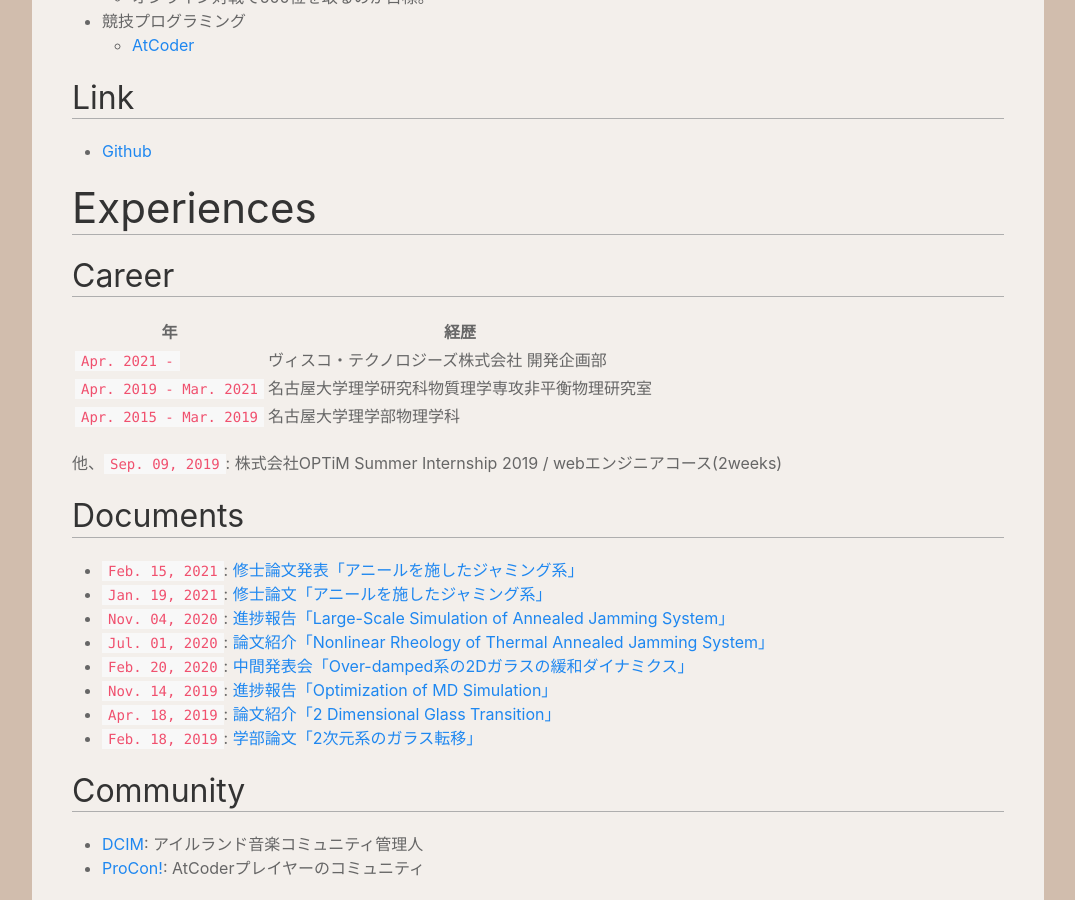
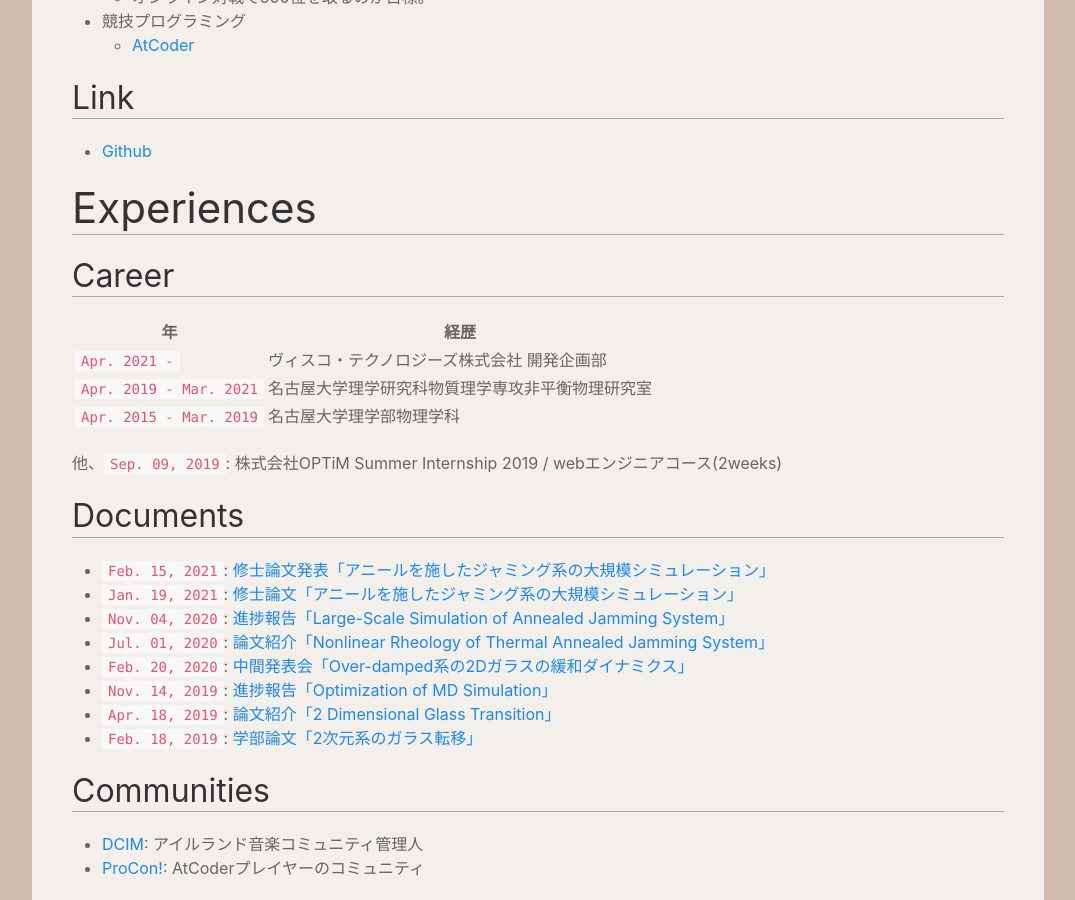
Before and after one commit to physpeach/physpeach.github.io, a Jekyll site: the page built from profile.md, in a window 1280 px wide and 900 px high, scrolled down 928 px. Shown: the whole window, without its empty margins (102-1177 px from the left). Built offline with Jekyll 4.4.1, drawn with Linux system fonts in a browser that asks for light colours.

Commit message:
some fix

```diff
--- a/profile.md
+++ b/profile.md
@@ -52,8 +52,8 @@ description:
 他、`Sep. 09, 2019`: 株式会社OPTiM Summer Internship 2019 / webエンジニアコース(2weeks)
 
 ## Documents
-- `Feb. 15, 2021`: [修士論文発表「アニールを施したジャミング系」](https://drive.google.com/file/d/1J0cRaqSNpD77cV2a7ksEDtCvbdWcaUD2/view?usp=sharing)
-- `Jan. 19, 2021`: [修士論文「アニールを施したジャミング系」](https://drive.google.com/file/d/1Beq5fMAnmSn6BsK5CVzeBb497RuXSBHx/view?usp=sharing)
+- `Feb. 15, 2021`: [修士論文発表「アニールを施したジャミング系の大規模シミュレーション」](https://drive.google.com/file/d/1J0cRaqSNpD77cV2a7ksEDtCvbdWcaUD2/view?usp=sharing)
+- `Jan. 19, 2021`: [修士論文「アニールを施したジャミング系の大規模シミュレーション」](https://drive.google.com/file/d/1Beq5fMAnmSn6BsK5CVzeBb497RuXSBHx/view?usp=sharing)
 - `Nov. 04, 2020`: [進捗報告「Large-Scale Simulation of Annealed Jamming System」](https://drive.google.com/file/d/1hGS1XBTjYqO2oEeB_WnnJ2oxp7vKAJcH/view?usp=sharing)
 - `Jul. 01, 2020`: [論文紹介「Nonlinear Rheology of Thermal Annealed Jamming System」](https://drive.google.com/file/d/1I7z0g4la1BpqIO-mF6Ll2uw_85nVYs7H/view?usp=sharing)
 - `Feb. 20, 2020`: [中間発表会「Over-damped系の2Dガラスの緩和ダイナミクス」](https://drive.google.com/file/d/1UMkXqDoY1DD8k2w4tynUIfMZL185BlRO/view?usp=sharing)
@@ -61,6 +61,6 @@ description:
 - `Apr. 18, 2019`: [論文紹介「2 Dimensional Glass Transition」](https://drive.google.com/file/d/1G6AtqoRHDK4CW6vtewR4QmpLSS60-TD6/view?usp=sharing)
 - `Feb. 18, 2019`: [学部論文「2次元系のガラス転移」](https://drive.google.com/file/d/1GcEFb9Tl6dJ5yRhTS9oD0Fw7MOAN3Q8n/view?usp=sharing)
 
-## Community
+## Communities
 - [DCIM](https://disboard.org/ja/server/838671752065712158): アイルランド音楽コミュニティ管理人
 - [ProCon!](https://disboard.org/ja/server/827090738473992222): AtCoderプレイヤーのコミュニティ
```
